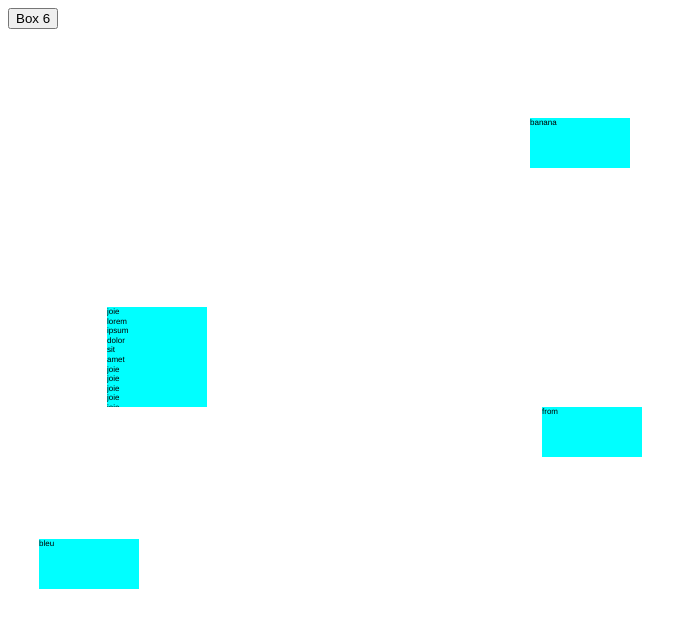
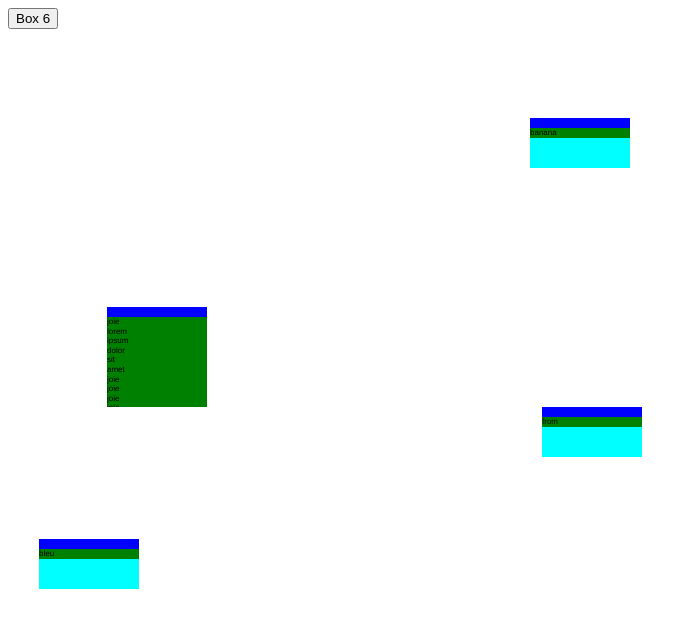
Before and after one commit to juliend2/ampersand, a plain HTML site: page index.html in a window 1280 px wide. Shown: the top 628 px of the page, without its empty margins (0-697 px from the left). Drawn offline with nearby package versions, Linux system fonts and the light colour scheme.

Commit message:
draggable

```diff
--- a/css/styles.css
+++ b/css/styles.css
@@ -33,3 +33,14 @@ body {
   background: cyan;
   position: absolute;
 }
+  .drag-handle {
+    width: 100%;
+    height: 10px;
+    background: blue;
+    cursor: move;
+  }
+  .content {
+    height: 100%;
+    min-height: 100%;
+    background: green;
+  }
--- a/index.html
+++ b/index.html
@@ -7,11 +7,11 @@
   <!--
   TODO:
 
-  - draggable via: https://jqueryui.com/draggable/#constrain-movement
+  FRONT - draggable via: https://jqueryui.com/draggable/#constrain-movement
 
   - resizable via: https://jqueryui.com/resizable/#constrain-area
 
-  - rendre zoomable via: http://jaukia.github.io/zoomooz/
+  FRONT - rendre zoomable via: http://jaukia.github.io/zoomooz/
 
   - peu importe ou on est, qu'on ait des boutons dans toutes les directions du
   canvas pour nous dire ce qui existe dans chaque direction pour y aller
@@ -56,29 +56,72 @@
 </head>
 <body >
   <div id="js-app" class="app-container  zoomContainer">
+
     <div class="zoomViewport  app-viewport">
       <button id="button">Box 6</button>
-      <div class="box box1  zoomTarget" data-targetsize="0.9" style="left:
-        100px; top:
-      300px;">joie<br/>lorem<br/>ipsum<br/>dolor<br/>sit<br/>amet<br/>joie<br/>joie<br/>joie<br/>joie<br/>joie<br/>joie<br/>joie<br/>joie</div>
-      <div class="box box2  zoomTarget" data-targetsize="0.9" style="left: 535px; top: 400px;">from</div>
-      <div class="box box3  zoomTarget" data-targetsize="0.9" style="left: 523px; top: 111px;">banana</div>
-      <div class="box box4  zoomTarget" data-targetsize="0.9" style="left: 32px; top: 532px;">bleu</div>
-      <div class="box box5  zoomTarget" data-targetsize="0.9" style="left: 3332px; top: 532px;">bleu</div>
-      <div class="box box6  zoomTarget" data-targetsize="0.9" style="left: 32px; top: 3532px;">bleu</div>
+
+      <div class="box box1  js-box" data-id="1" style="left: 100px; top: 300px;">
+        <div class="drag-handle  js-drag-handle"></div>
+        <div class="content js-zoomable">
+          joie<br/>lorem<br/>ipsum<br/>dolor<br/>sit<br/>amet<br/>joie<br/>joie<br/>joie<br/>joie<br/>joie<br/>joie<br/>joie<br/>joie
+        </div>
+      </div>
+
+      <div class="box box2  js-box" data-id="2" style="left: 535px; top:
+        400px;">
+        <div class="drag-handle  js-drag-handle"></div>
+        <div class="content js-zoomable">from</div>
+      </div>
+
+      <div class="box box3  js-box" data-id="3" style="left: 523px; top: 111px;">
+        <div class="drag-handle  js-drag-handle"></div>
+        <div class="content js-zoomable">banana</div>
+      </div>
+      <div class="box box4  js-box" data-id="4" style="left: 32px; top: 532px;">
+        <div class="drag-handle  js-drag-handle"></div>
+        <div class="content js-zoomable">bleu</div>
+      </div>
+      <div class="box box5  js-box" data-id="5" style="left: 3332px; top: 532px;">
+        <div class="drag-handle  js-drag-handle"></div>
+        <div class="content js-zoomable">mou</div>
+      </div>
+      <div class="box box6  js-box" data-id="6" style="left: 32px; top: 3532px;">
+        <div class="drag-handle  js-drag-handle"></div>
+        <div class="content js-zoomable">blanc</div>
+      </div>
     <div>
   </div>
+
   <script src="http://code.jquery.com/jquery-latest.js"></script>
   <script src="js/jquery-ui-1.12.1/jquery-ui.js"></script>
   <script src="js/jquery.zoomooz.js"></script>
 
   <script type="text/javascript">
     $(function(){
-        $("#button").click(function() {
-          $('html, body').animate({
-            scrollTop: $(".box6").offset().top
-          }, 1000);
-        });
+      // Zoomable UI
+      $(".js-zoomable").zoomTarget({
+        targetsize: 0.9,
+        duration: 300,
+        animationendcallback: function(){
+          console.log($(this).closest('.js-box').data('id'));
+        }
+      });
+
+      // draggable
+      $( ".js-box" ).draggable({
+        handle: ".js-drag-handle",
+        start: function(event, ui){
+          //event.stopPropagation();
+          //event.preventDefault();
+          console.log('started dragging');
+        }
+      });
+
+      $("#button").click(function() {
+        $('html, body').animate({
+          scrollTop: $(".box6").offset().top
+        }, 1000);
+      });
     });
   </script>
 </body>
```
